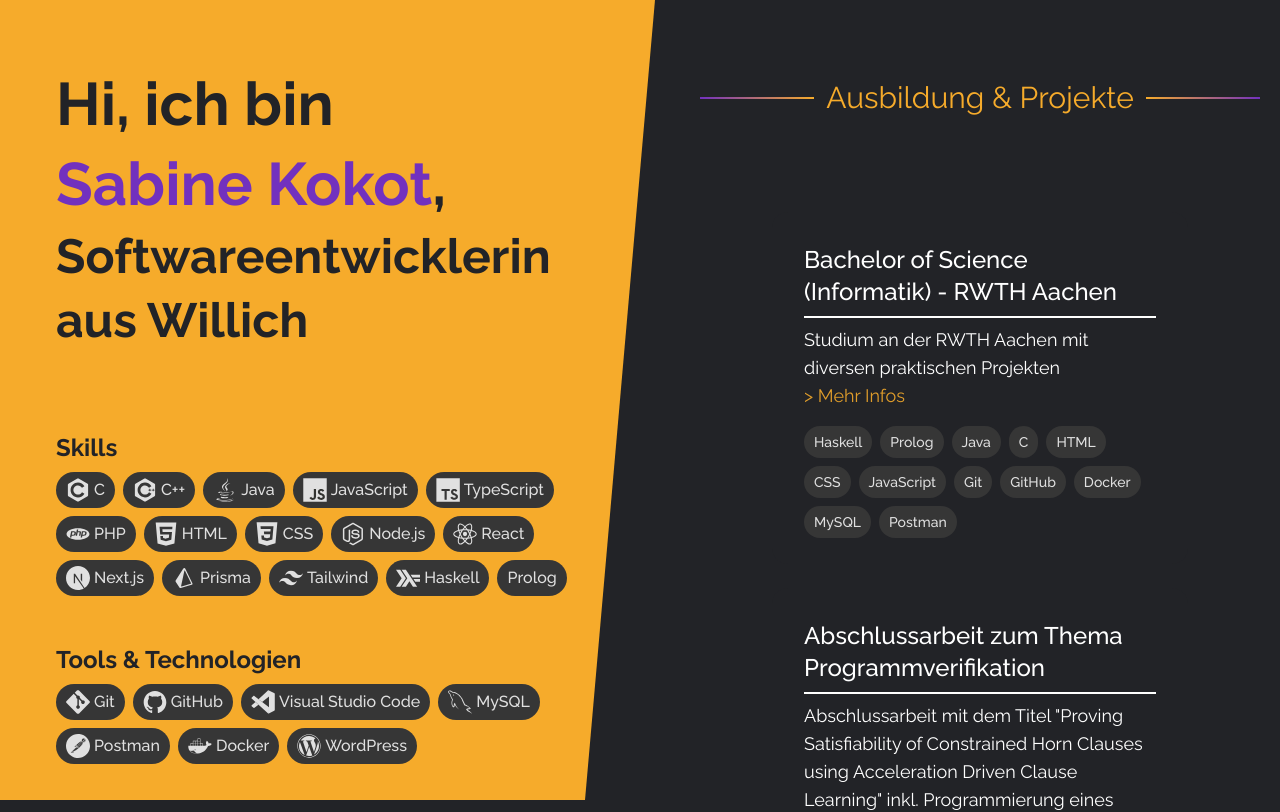
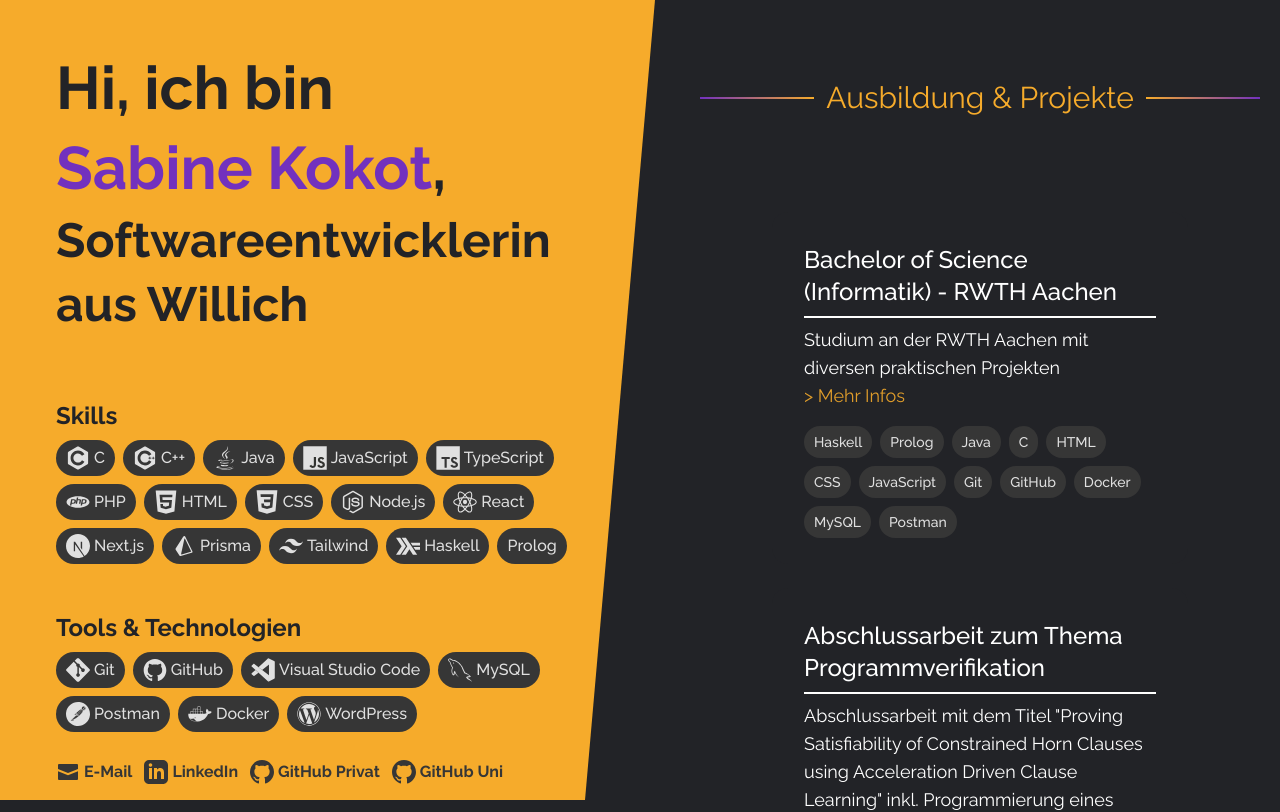
Before and after one commit to Bina-Github/portfolio, a Next.js app: page / in a window 1280 px wide. Shown: the top 812 px of the page. Built offline with nearby package versions, Linux system fonts and the light colour scheme.

Commit message:
Socials: Added

```diff
--- a/app/page.tsx
+++ b/app/page.tsx
@@ -18,7 +18,7 @@
 
   return (
     <main className="relative min-h-screen overflow-x-hidden">
-      <div className="relative mx-auto pb-36 max-w-[2000px] flex flex-row ">
+      <div className="relative mx-auto pb-36 max-w-[2000px] flex flex-row">
         <DetailsColumn activeProject={activeProject} />
         <ProjectColumn
           activeProject={activeProject}
--- a/components/DetailsColumn.tsx
+++ b/components/DetailsColumn.tsx
@@ -4,6 +4,8 @@
 import classNames from "classnames";
 import ProjectDetails from "./ProjectDetails";
 import { projectArray } from "./projectArray";
+import { socialsArray } from "./socialsArray";
+import Link from "next/link";
 
 type Props = {
   activeProject: number;
@@ -38,15 +40,16 @@
       {shown === -1 && (
         <div
           className={classNames(
-            "yellow-text tall:pt-32 shorter:pt-16 pt-8  ml-14 absolute text-cBlack h-full w-[550px] font-bold transition-all duration-500 tall:overflow-y-hidden shorter:overflow-y-hidden overflow-y-scroll",
+            "flex flex-col justify-between yellow-text tall:pt-32 shorter:pt-12 pt-8  ml-14 absolute text-cBlack h-full w-[550px] font-bold transition-all duration-500 tall:overflow-y-hidden shorter:overflow-y-hidden overflow-y-scroll",
             {
               "-translate-y-[100vh] translate-x-[100px]":
                 fadingOut === -1 || fadingIn === -1,
             }
           )}
         >
+          <div>
             {/* Intro-Text */}
-          <div className="tall:pb-36 shorter:pb-20 pb-12">
+            <div className="tall:pb-36 shorter:pb-16 pb-12">
               <h1 className="tall:text-6xl shorter:text-6xl text-5xl tall:leading-[5rem] shorter:leading-[5rem] leading-[4rem]">
                 Hi, ich bin
                 <br />
@@ -59,7 +62,7 @@
               </h2>
             </div>
             {/* Skill, Tool, Tech Auflistungen */}
-          <div className="flex flex-col gap-12">
+            <div className="flex flex-col gap-12 pb-6">
               <SkillsBox
                 title="Skills"
                 skillList={skillArray}
@@ -72,15 +75,32 @@
               />
             </div>
           </div>
+
+          {/* Socials */}
+          <div className="flex gap-3 pb-4 text-cGray text-md">
+            {socialsArray.map(function (data, index) {
+              return (
+                <Link
+                  className="flex gap-1 items-center"
+                  href={data.link}
+                  title={data.name}
+                  target="_blank"
+                  dangerouslySetInnerHTML={{ __html: data.svg + data.name }}
+                ></Link>
+              );
+            })}
+          </div>
+        </div>
       )}
 
+      {/* Texte zu den Projekten */}
       {projectArray.map(function (data, index) {
         return (
           <>
             {shown === index && (
               <div
                 className={classNames(
-                  "yellow-text tall:pt-32 shorter:pt-16 pt-8 ml-14 absolute text-cBlack h-full w-[500px] transition-all duration-500 tall:overflow-y-hidden overflow-y-scroll",
+                  "yellow-text tall:pt-32 shorter:pt-12 pt-8 ml-14 absolute text-cBlack h-full w-[500px] transition-all duration-500 tall:overflow-y-hidden overflow-y-scroll",
                   {
                     "translate-y-[100vh] -translate-x-[100px]":
                       fadingIn === index || fadingOut === index,
--- a/components/projectArray.ts
+++ b/components/projectArray.ts
@@ -25,7 +25,7 @@
     shortDesc:
       'Abschlussarbeit mit dem Titel "Proving Satisfiability of Constrained Horn Clauses using Acceleration Driven Clause Learning" inkl. Programmierung eines Tools zur Programmverifikation in C++',
     longDesc:
-      "In meiner Abschlussarbeit habe ich mich intensiv mit dem Thema der Programmverifikation auseinandergesetzt. Dafür habe ich mich zunächst in den bereits existierenden ADCL Kalkül aus dem Tool <a href='https://github.com/LoAT-developers/LoAT' target='_blank'>LoAT</a> eingearbeitet und dann über mehrere Wochen hinweg auf einem eigenen Branch eine Abwandlung des Kalküls in C++ programmiert.<br>Dieses Projekt war besonders interessant für mich, da mein Betreuer selbst aktiv am Ausbau des Tools LoAT gearbeitet hat, um es wettbewerbsfähig zu machen. TODO: Irgendwie schreiben, dass es deswegen sehr cool war, das live mitzuverfolgen und den Code nachzuvollziehen, weil es halt ein actual Projekt mit actual Nutzen ist.<br>Zudem habe ich eigene Tests für mein Programm geschrieben und konnte weitere Erfahrungen im Umgang mit Git sammeln.",
+      "In meiner Abschlussarbeit habe ich mich intensiv mit dem Thema der Programmverifikation auseinandergesetzt. Dafür habe ich mich zunächst in den bereits existierenden ADCL Kalkül aus dem Tool <a href='https://github.com/LoAT-developers/LoAT' target='_blank'>LoAT</a> eingearbeitet und dann über mehrere Wochen hinweg eine eigene Abwandlung des Kalküls in C++ programmiert.<br>Dieses Projekt war besonders interessant für mich, da mein Betreuer selbst aktiv am Ausbau des Tools LoAT gearbeitet hat, um es wettbewerbsfähig zu machen. TODO: Irgendwie schreiben, dass es deswegen sehr cool war, das live mitzuverfolgen und den Code nachzuvollziehen, weil es halt ein actual Projekt mit actual Nutzen ist.<br>Zudem habe ich eigene Tests für mein Programm geschrieben und konnte weitere Erfahrungen im Umgang mit Git sammeln.",
     tags: [{ name: "C++" }, { name: "Git" }],
     time: "06.2023",
   },
--- /dev/null
+++ b/components/socialsArray.ts
@@ -0,0 +1,22 @@
+export const socialsArray = [
+  {
+    name: "E-Mail",
+    link: "#",
+    svg: '<svg fill="var(--cGray)" width="24" height="24" viewBox="0 0 24 24"><path d="M22 5v4l-10 4L2 9V5a1 1 0 0 1 1-1h18a1 1 0 0 1 1 1zM2 11.154V19a1 1 0 0 0 1 1h18a1 1 0 0 0 1-1v-7.846l-10 4z"/></svg>',
+  },
+  {
+    name: "LinkedIn",
+    link: "https://www.linkedin.com/in/sabine-k-472434292/",
+    svg: '<svg width="24" height="24" viewBox="0 0 24 24"><path fill="var(--cGray)" d="M19 0h-14c-2.761 0-5 2.239-5 5v14c0 2.761 2.239 5 5 5h14c2.762 0 5-2.239 5-5v-14c0-2.761-2.238-5-5-5zm-11 19h-3v-11h3v11zm-1.5-12.268c-.966 0-1.75-.79-1.75-1.764s.784-1.764 1.75-1.764 1.75.79 1.75 1.764-.783 1.764-1.75 1.764zm13.5 12.268h-3v-5.604c0-3.368-4-3.113-4 0v5.604h-3v-11h3v1.765c1.396-2.586 7-2.777 7 2.476v6.759z"/></svg>',
+  },
+  {
+    name: "GitHub Privat",
+    link: "https://github.com/BinaKleinerAls3",
+    svg: '<svg width="24" height="24" viewBox="0 0 24 24"><path fill="var(--cGray)" d="M12 0c-6.626 0-12 5.373-12 12 0 5.302 3.438 9.8 8.207 11.387.599.111.793-.261.793-.577v-2.234c-3.338.726-4.033-1.416-4.033-1.416-.546-1.387-1.333-1.756-1.333-1.756-1.089-.745.083-.729.083-.729 1.205.084 1.839 1.237 1.839 1.237 1.07 1.834 2.807 1.304 3.492.997.107-.775.418-1.305.762-1.604-2.665-.305-5.467-1.334-5.467-5.931 0-1.311.469-2.381 1.236-3.221-.124-.303-.535-1.524.117-3.176 0 0 1.008-.322 3.301 1.23.957-.266 1.983-.399 3.003-.404 1.02.005 2.047.138 3.006.404 2.291-1.552 3.297-1.23 3.297-1.23.653 1.653.242 2.874.118 3.176.77.84 1.235 1.911 1.235 3.221 0 4.609-2.807 5.624-5.479 5.921.43.372.823 1.102.823 2.222v3.293c0 .319.192.694.801.576 4.765-1.589 8.199-6.086 8.199-11.386 0-6.627-5.373-12-12-12z"/></svg>',
+  },
+  {
+    name: "GitHub Uni",
+    link: "https://github.com/SabineKokot",
+    svg: '<svg width="24" height="24" viewBox="0 0 24 24"><path fill="var(--cGray)" d="M12 0c-6.626 0-12 5.373-12 12 0 5.302 3.438 9.8 8.207 11.387.599.111.793-.261.793-.577v-2.234c-3.338.726-4.033-1.416-4.033-1.416-.546-1.387-1.333-1.756-1.333-1.756-1.089-.745.083-.729.083-.729 1.205.084 1.839 1.237 1.839 1.237 1.07 1.834 2.807 1.304 3.492.997.107-.775.418-1.305.762-1.604-2.665-.305-5.467-1.334-5.467-5.931 0-1.311.469-2.381 1.236-3.221-.124-.303-.535-1.524.117-3.176 0 0 1.008-.322 3.301 1.23.957-.266 1.983-.399 3.003-.404 1.02.005 2.047.138 3.006.404 2.291-1.552 3.297-1.23 3.297-1.23.653 1.653.242 2.874.118 3.176.77.84 1.235 1.911 1.235 3.221 0 4.609-2.807 5.624-5.479 5.921.43.372.823 1.102.823 2.222v3.293c0 .319.192.694.801.576 4.765-1.589 8.199-6.086 8.199-11.386 0-6.627-5.373-12-12-12z"/></svg>',
+  },
+];
```
Lines whose indentation alone changed are shown as unchanged.
